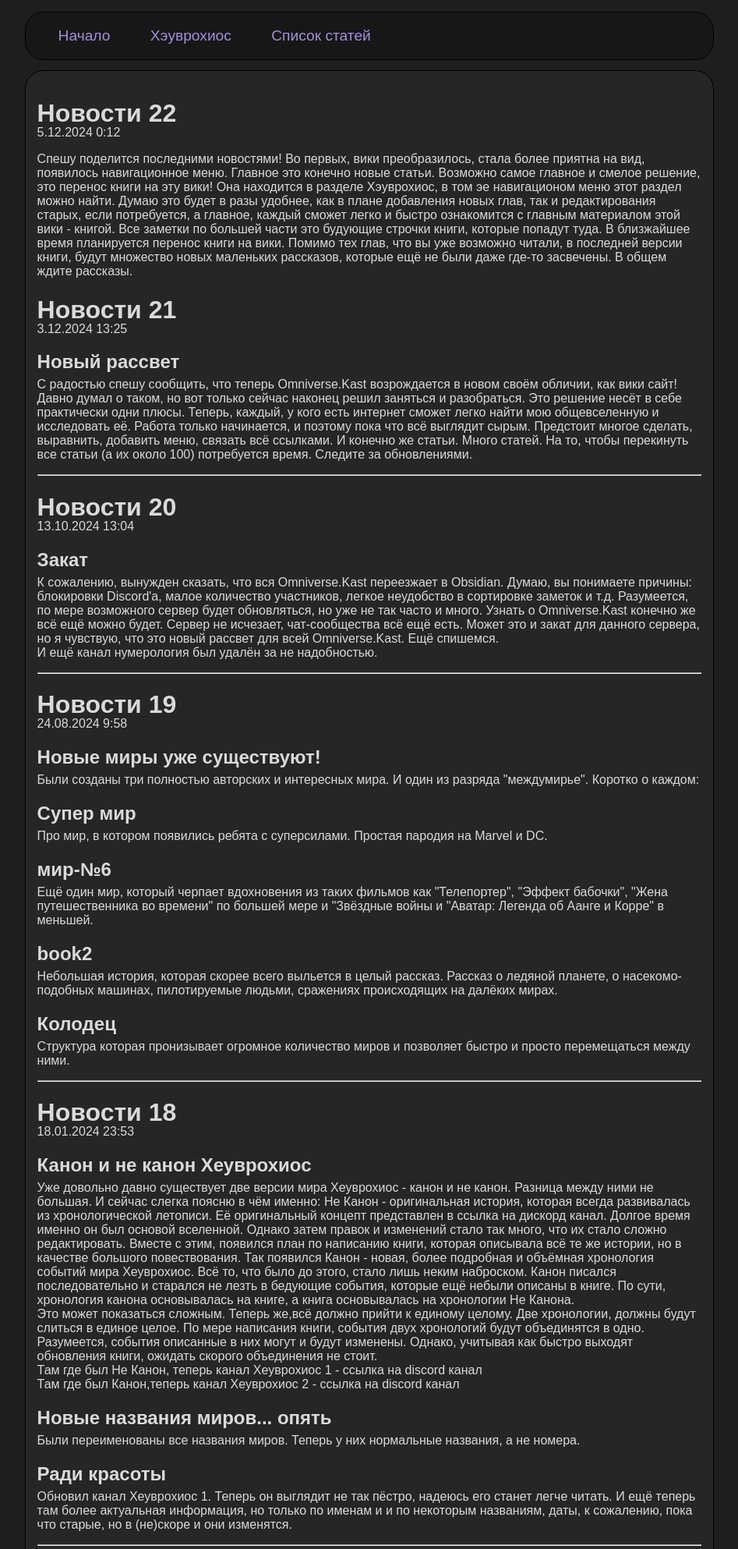
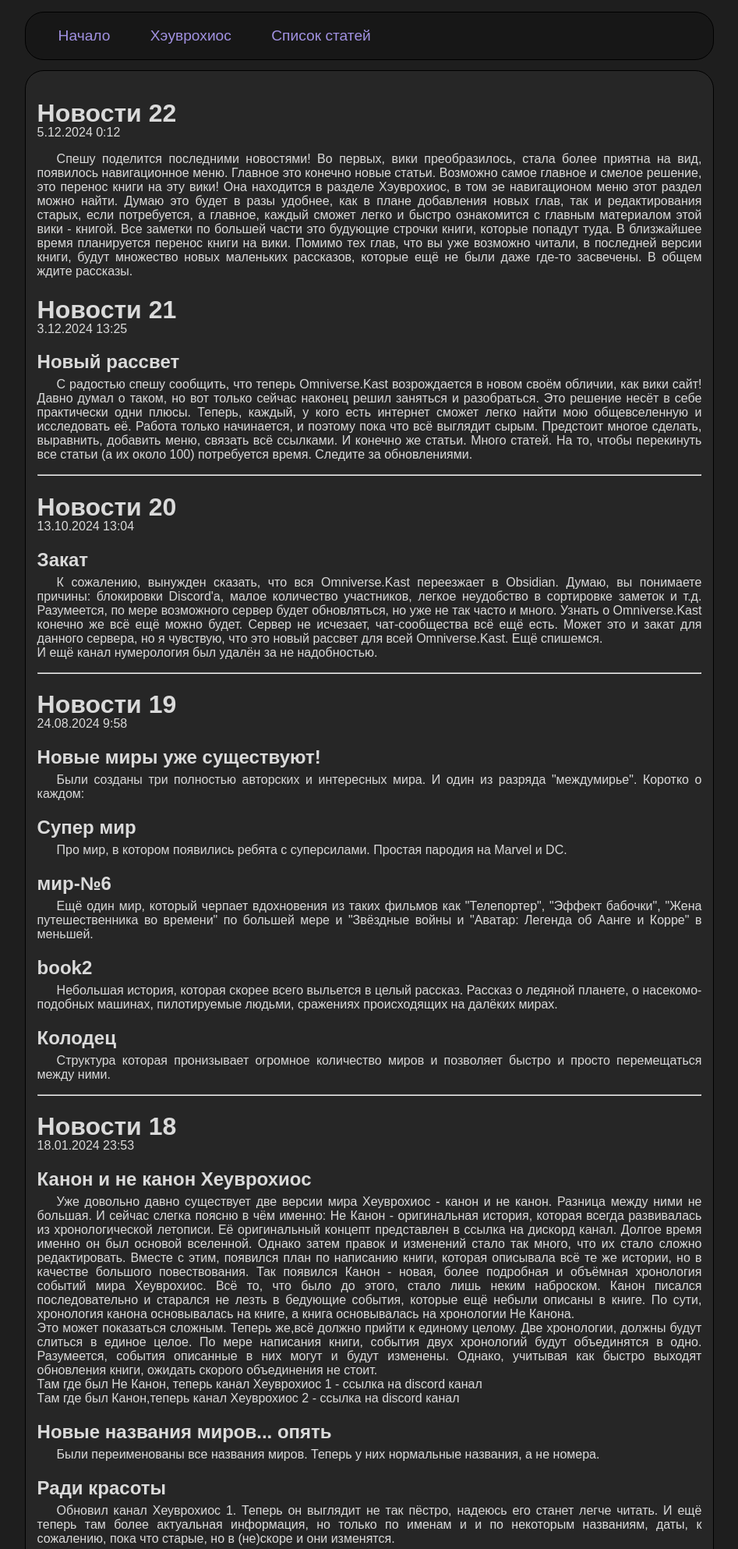
Before and after one commit to stark-kast/im-is-kast.github.io, a PHP site: page /news.html in a window 1280 px wide. Shown: the top 1986 px of the page at 78% size, without its empty margins (166-1113 px from the left). Run offline with PHP 8.4, Linux system fonts and the light colour scheme.

Commit message:
Update style.css

```diff
--- a/style.css
+++ b/style.css
@@ -67,3 +67,8 @@ h2 {
 	float: right; /* Выравнивание по правому краю  */
 	margin: 7px 0 7px 7px; /* Отступы вокруг картинки */
 }
+
+p {
+	text-align: justify; /* Выравнивание по ширине */
+	text-indent: 25px; /* Отступ первой строки в пикселах */
+}
```
